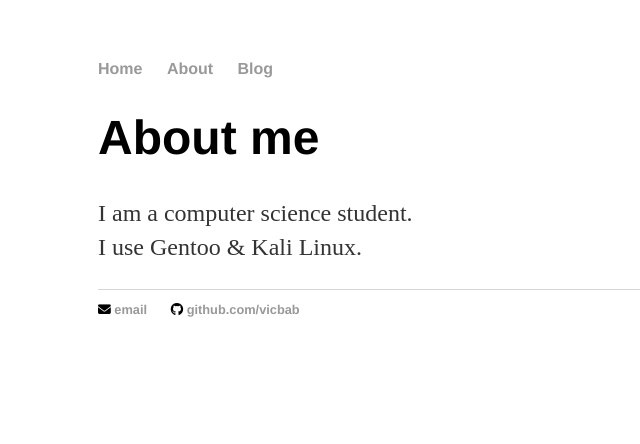
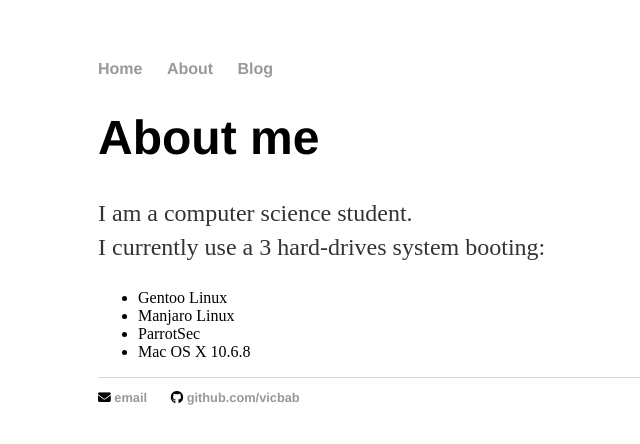
Before and after one commit to vicbab/vicbab.github.io, a Jekyll site: the page built from about/index.html, in a window 1280 px wide. Shown: the top 444 px of the page, without its empty margins (94-734 px from the left). Built offline with Jekyll 4.4.1, drawn with Linux system fonts in a browser that asks for light colours; nearby versions of some CDN libraries; library files that are not in the unit come from our copies.

Commit message:
Update index.html

```diff
--- a/about/index.html
+++ b/about/index.html
@@ -4,5 +4,11 @@ title: About
 ---
 <div class="blurb">
 	<h1>About me</h1>
-	<p>I am a computer science student.<br>I use Gentoo & Kali Linux.</p>
+	<p>I am a computer science student.<br>I currently use a 3 hard-drives system booting:</p>
+	<ul>
+		<li>Gentoo Linux</li>
+		<li>Manjaro Linux</li>
+		<li>ParrotSec</li>
+		<li>Mac OS X 10.6.8</li>
+	</ul>
 </div><!-- /.blurb -->
```
